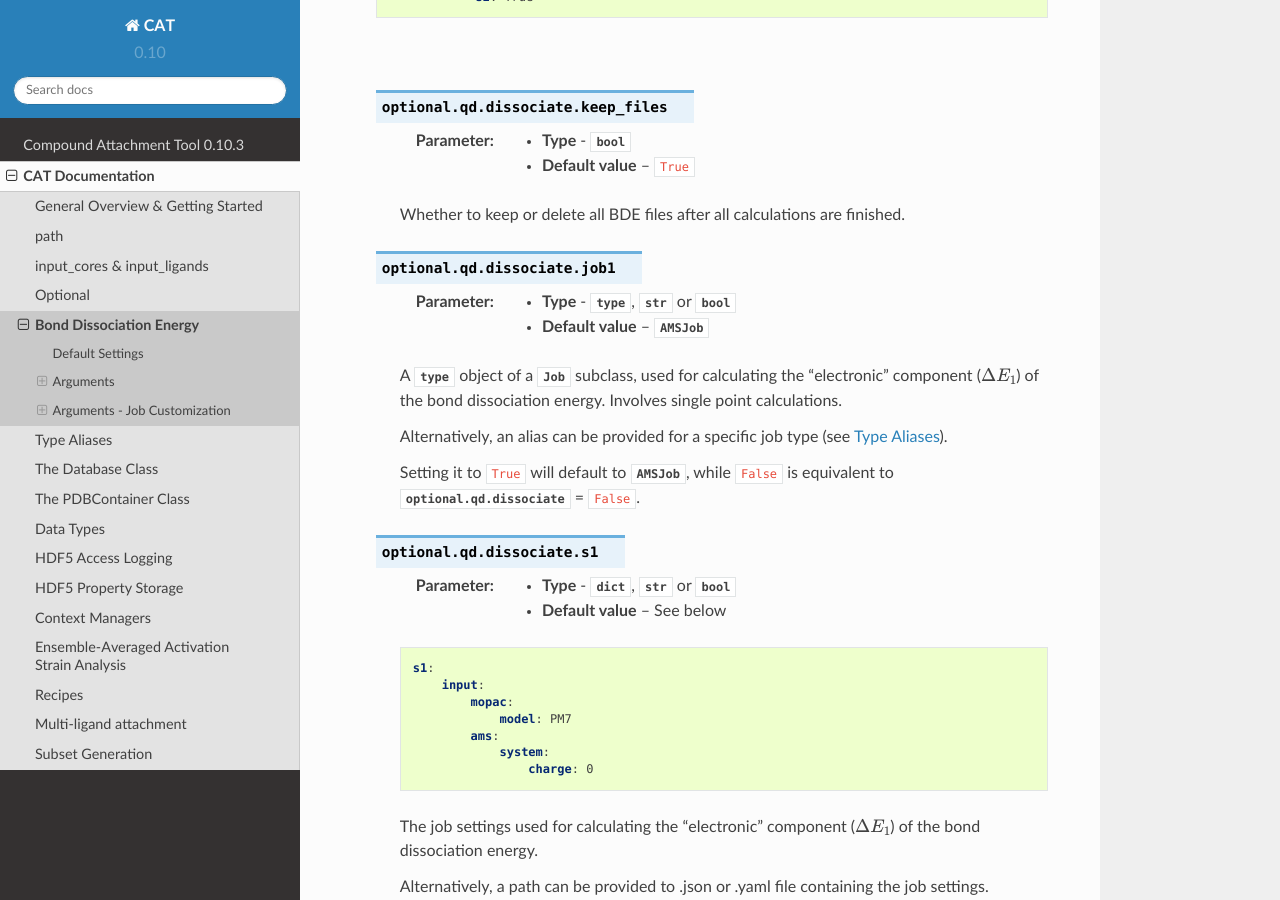
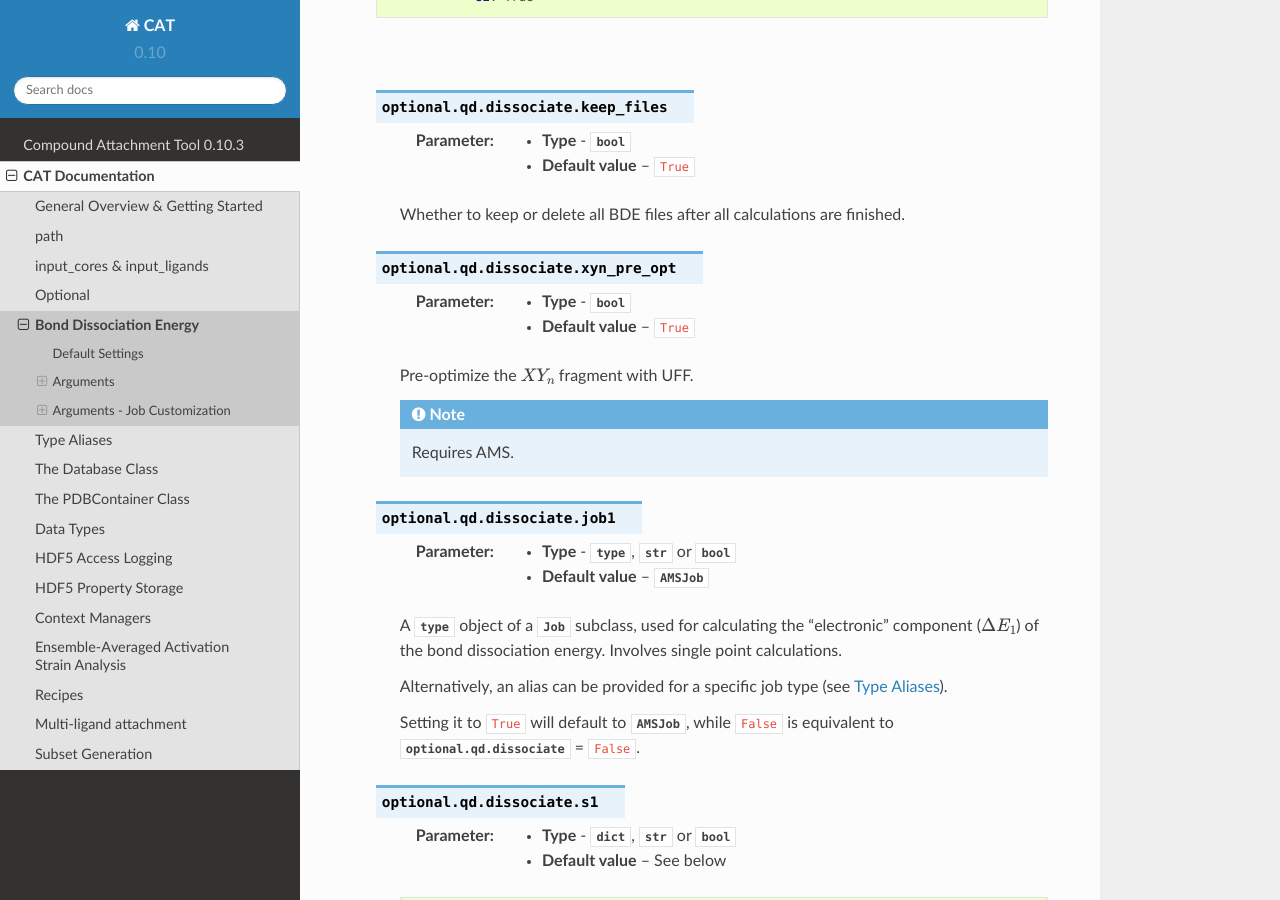
Before and after one commit to nlesc-nano/CAT, a Sphinx documentation site: the page built from docs/5_bde.rst, in a window 1280 px wide and 900 px high, scrolled down 4806 px. Built offline with Sphinx 7.4.7 and the Read the Docs theme 2.0.0, drawn with Linux system fonts in a browser that asks for light colours.

Commit message:
ENH: Expose a keyword for BDE XYn-preoptimization

```diff
--- a/docs/5_bde.rst
+++ b/docs/5_bde.rst
@@ -242,6 +242,15 @@ Arguments - Job Customization
 
         Whether to keep or delete all BDE files after all calculations are finished.
 
+    .. attribute:: optional.qd.dissociate.xyn_pre_opt
+
+        :Parameter:     * **Type** - :class:`bool`
+                        * **Default value** – ``True``
+
+        Pre-optimize the |XYn| fragment with UFF.
+
+        .. note::
+            Requires AMS.
 
     .. attribute:: optional.qd.dissociate.job1
 
```
Also changed, not shown: 3 other files.
